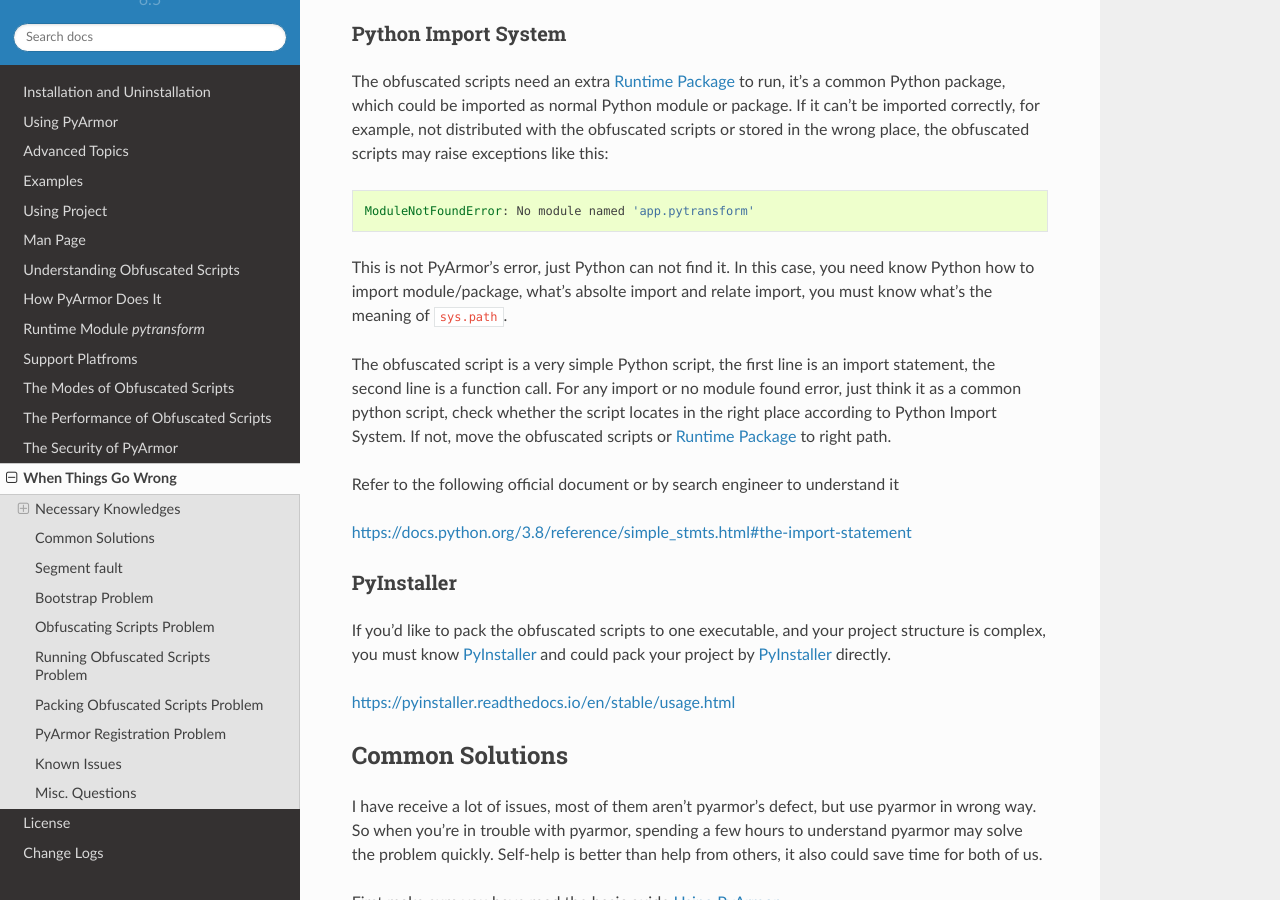
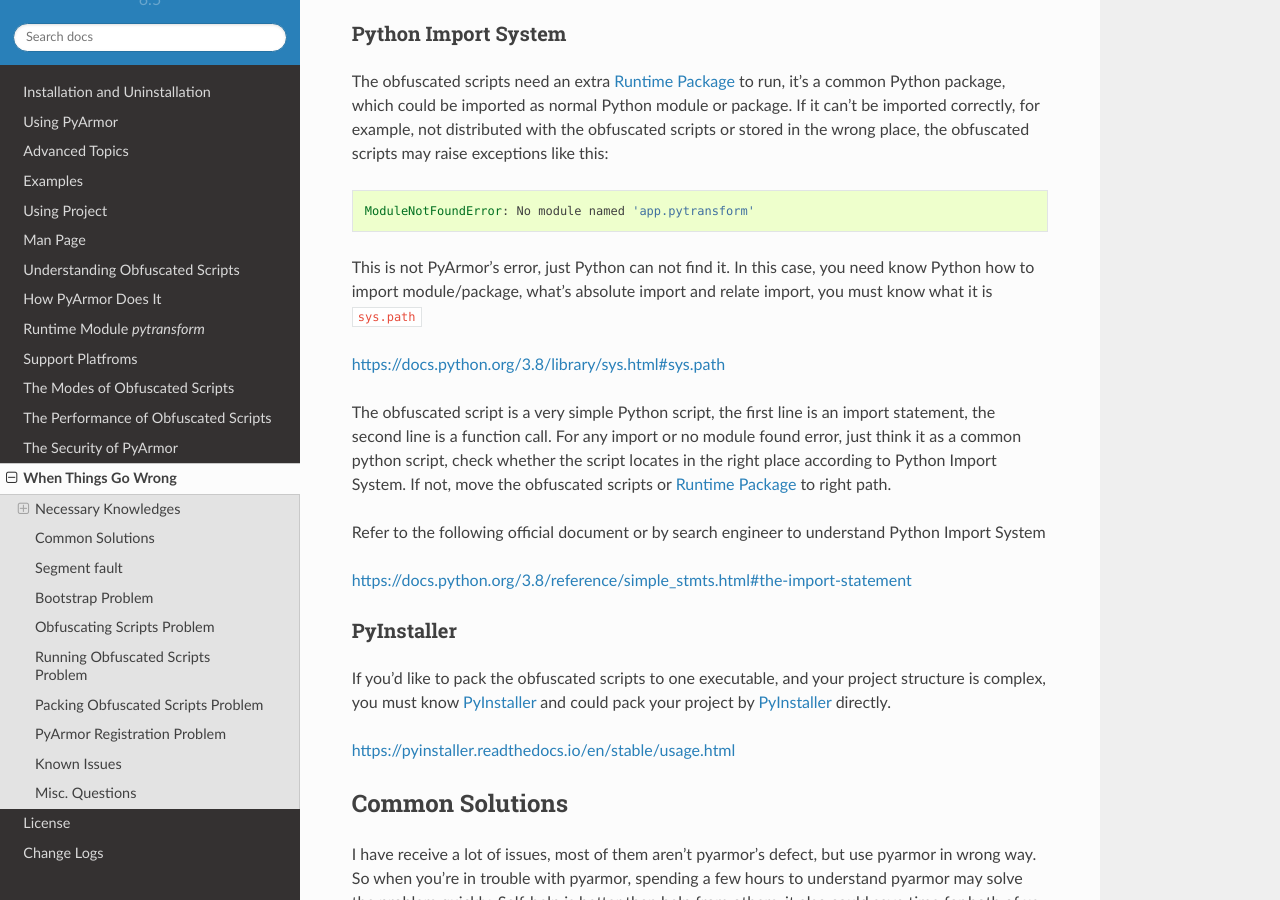
Before and after one commit to dashingsoft/pyarmor, a Sphinx documentation site: the page built from docs/questions.rst, in a window 1280 px wide and 900 px high, scrolled down 870 px. Built offline with Sphinx 7.4.7 and the Read the Docs theme 2.0.0, drawn with Linux system fonts in a browser that asks for light colours.

Commit message:
Refine doc

```diff
--- a/docs/questions.rst
+++ b/docs/questions.rst
@@ -52,8 +52,10 @@
    ModuleNotFoundError: No module named 'app.pytransform'
 
 This is not PyArmor's error, just Python can not find it. In this case, you need
-know Python how to import module/package, what's absolte import and relate
-import, you must know what's the meaning of ``sys.path``.
+know Python how to import module/package, what's absolute import and relate
+import, you must know what it is ``sys.path``
+
+https://docs.python.org/3.8/library/sys.html#sys.path
 
 The obfuscated script is a very simple Python script, the first line is an
 import statement, the second line is a function call. For any import or no
@@ -61,7 +63,8 @@
 script locates in the right place according to Python Import System. If not,
 move the obfuscated scripts or :ref:`Runtime Package` to right path.
 
-Refer to the following official document or by search engineer to understand it
+Refer to the following official document or by search engineer to understand
+Python Import System
 
 https://docs.python.org/3.8/reference/simple_stmts.html#the-import-statement
 
```
